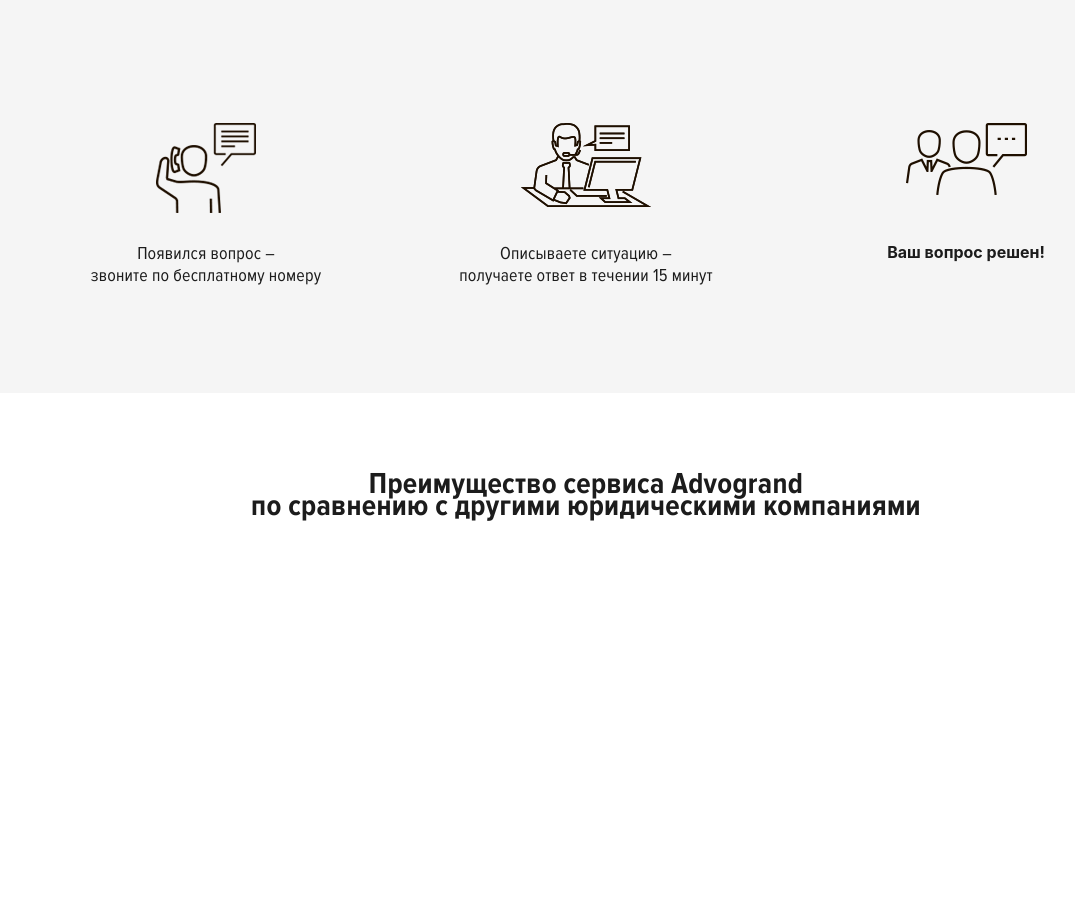
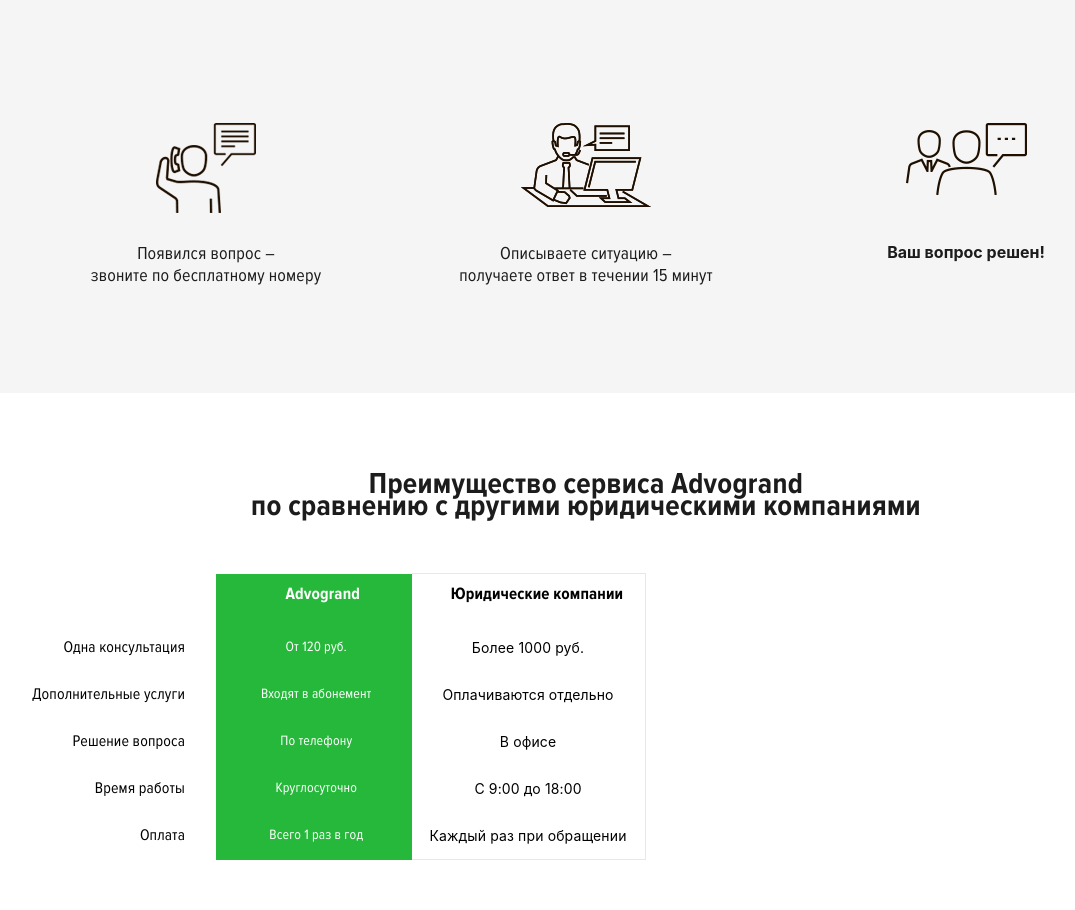
Before and after one commit to Virus2310/Advogrand-Web, a website: page index.html in a window 1280 px wide. Shown: the part 2216-3126 px from the top of the page, without its empty margins (54-1129 px from the left). Before the commit the page ends 2741 px from the top, so only its background shows below. Drawn offline with nearby package versions, Linux system fonts and the light colour scheme.

Commit message:
add advantages block

```diff
--- a/gulpfile.js
+++ b/gulpfile.js
@@ -34,7 +34,7 @@
 });
 
 gulp.task('watch', function(){
-   gulp.watch('./sass/**/*.scss', gulp.parallel('styles'));
+   gulp.watch('./sass/**/*.scss', gulp.parallel('styles'));  // Наблюдение за SASS файлами
    gulp.watch('./*.html').on('change', browserSync.reload);
 });
 
--- a/index.html
+++ b/index.html
@@ -15,7 +15,7 @@
 
     <header class="header">
         <div class="container">
-            <div class="header__top">
+            <div class="header-top">
                 <div class="row align-items-center">
                     <div class="col-md-2">
                         <div>
@@ -58,7 +58,7 @@
         <div class="header-line">
         </div>
         <div class="container">
-            <div class="header__bottom">
+            <div class="header-bottom">
                 <div class="row align-items-center">
                     <div class="col-md-3">
                         <div class="header-logo">
@@ -73,7 +73,7 @@
                         </div>
                     </div>
                     <div class="col-md-3">
-                        <div class="header__bottom-phone">
+                        <div class="header-bottom__phone">
                             <a href="tel: +74993228580">+7 499 322-85-80</a>
                         </div>
                     </div>
@@ -317,9 +317,10 @@
                     <div class="col-md-3">
                         <div class="block-counter">
                             <p>
-                                <span data-num='3' class="count-num">
-                                     3
+                                <span data-num=' > 2' class="count-num count-num--after">
+                                    > 2
                                 </span>
+                                <strong style="display: block; font-size: 22px">млн.</strong>
                                 решенных вопросов
                             </p>
                         </div>
@@ -382,20 +383,67 @@
     <section class="advantages">
         <div class="container">
             <div class="advantages-wrap">
-                <div class="row">
-                    <div class="col-md-12">
+                <div class="row text-center">
+                    <div class="col">
                         <h1 class="advantages-title">
                             Преимущество сервиса Advogrand <br>
                             по сравнению с другими юридическими компаниями
                         </h1>
                     </div>
                 </div>
+
+                <div class="row">
+                    <div class="col-md-8">
+                        <table class="table text-center mt-5 d-none d-lg-table">
+                          <tbody>
+                            <tr>
+                              <th scope="row" class="border-0"></th>
+                              <td class="table-title table-title--green text-center border-0">
+                                <h2 class="title title--white">Advogrand</h2>
+                              </td>
+                              <td class="table-title text-center border-0">
+                                <h2 class="title">Юридические компании</h2>
+                              </td>
+                            </tr>
+                            <tr>
+                              <th scope="row" class="row-title">Одна консультация
+                              <td class="table-subtitle table-title--green">От 120 руб.</td>
+                              <td class="table-title--black">Более 1000 руб.</td>
+                            </tr>
+                            <tr class="">
+                              <th scope="row" class="row-title" >Дополнительные услуги</th>
+                              <td class="table-subtitle table-title--green">Входят в абонемент</td>
+                              <td class="table-title--black">Оплачиваются отдельно</td>
+                            </tr>
+                            <tr>
+                              <th scope="row" class="row-title">Решение вопроса</th>
+                              <td class="table-subtitle table-title--green" >По телефону</td>
+                              <td class="table-title--black">В офисе</td>
+                            </tr>
+                            <tr>
+                              <th scope="row" class="row-title">Время работы</th>
+                              <td class="table-subtitle table-title--green">Круглосуточно</td>
+                              <td class="table-title--black">С 9:00 до 18:00</td>
+                            </tr>
+                            <tr>
+                              <th scope="row" class="row-title">Оплата</th>
+                              <td class="table-subtitle table-title--green">Всего 1 раз в год</td>
+                              <td class="table-title--black bot">Каждый раз при обращении</td>
+                            </tr>
+                          </tbody>
+                    </table>
+                    </div>
+                </div>
             </div>
         </div>
     </section>
 
-    <script
-  src="https://code.jquery.com/jquery-3.4.1.min.js"
+
+
+
+
+<!-- JS -->
+    <script  src="https://code.jquery.com/jquery-3.4.1.min.js"
   integrity="sha256-CSXorXvZcTkaix6Yvo6HppcZGetbYMGWSFlBw8HfCJo="
   crossorigin="anonymous"></script>
     <script src="js/main.js"></script>
--- a/package.json
+++ b/package.json
@@ -20,6 +20,7 @@
     "browser-sync": "^2.26.7",
     "gulp": "^4.0.2",
     "gulp-autoprefixer": "^7.0.0",
+    "gulp-cache": "^1.1.3",
     "gulp-clean-css": "^4.2.0",
     "gulp-cli": "^2.2.0",
     "gulp-rename": "^1.4.0",
--- a/sass/blocks/_about.scss
+++ b/sass/blocks/_about.scss
@@ -17,8 +17,6 @@
             line-height: 22px;
             letter-spacing: 0.3px;
         }
-
-
     }
 
     &-content {
@@ -29,7 +27,6 @@
             display: flex;
             justify-content: center;
             text-align: center;
-
             color: $color-white;
             @include proxima-light;
             font-size: 17px;
@@ -73,5 +70,4 @@
         opacity: 1;
         transition: 1s;
     }
-
 }
--- a/sass/blocks/_advantages.scss
+++ b/sass/blocks/_advantages.scss
@@ -4,14 +4,84 @@
 	padding-top: 80px;
 
 	&-title {
-		display: flex;
-		justify-content: center;
 		color: $other-black;
 		@include proxima-bold;
 		font-size: 30px;
-		letter-spacing: 0.3px;
 		letter-spacing: 0.3px;
 		line-height: 22px;
 		text-align: center;
 	}
 }
+
+.table {
+	margin-bottom: 50px;
+
+	&-title {
+		text-align: center;
+		&:last-child {
+			border: 1px solid #e8e8e8;
+			border-left: none;
+			border-bottom: none;
+		}
+
+		&--green {
+			background-color: #26b83a;
+			color: $color-white;
+			text-align: center;
+		}
+
+		&--black {
+			color: $color-black;
+			font-size: 14px;
+			line-height: 45px;
+			letter-spacing: 0.13px;
+			text-align: center;
+			padding-left: 18px;
+			padding-right: 18px;
+			border-right: 1px solid #e8e8e8;
+		}
+
+
+	}
+
+	&-subtitle {
+
+		@include proxima-regular;
+		font-size: 14px;
+		line-height: 45px;
+		letter-spacing: 0.13px;
+		padding-left: 45px;
+		padding-right: 40px;
+	}
+
+	.title {
+		color: $color-black;
+		@include proxima-bold;
+		font-size: 17px;
+		line-height: 40px;
+		letter-spacing: 0.14px;
+		padding-left: 18px;
+
+
+
+		&--white {
+			color:$color-white;
+			font-size: 17px;
+		}
+	}
+}
+
+.row-title {
+	display: block;
+	text-align: right;
+	margin-right: 30px;
+	color: $color-black;
+	@include proxima-regular;
+	font-size: 16px;
+	line-height: 45px;
+	letter-spacing: 0.13px;
+}
+
+.bot {
+	border-bottom: 1px solid #e8e8e8;
+}
--- a/sass/blocks/_header.scss
+++ b/sass/blocks/_header.scss
@@ -1,6 +1,6 @@
 .header {
 
-    &__top {
+    &-top {
         padding-top: 10px;
         padding-bottom: 10px;
     }
@@ -14,11 +14,11 @@
         color: $other-black;
     }
 
-    &__bottom {
+    &-bottom {
         padding-top: 20px;
         padding-bottom: 20px;
 
-        &-phone {
+        &__phone {
             a {
                 text-align: right;
                 display: block;
--- a/sass/blocks/_service.scss
+++ b/sass/blocks/_service.scss
@@ -2,7 +2,6 @@
 .service {
 	background-color: #f5f5f5;
 	padding-top: 80px;
-	// padding-bottom: 50px;
 	min-height: 500px;
 
 	&-wrap {
@@ -23,14 +22,9 @@
 		text-align: center;
 		padding-top: 45px;
 
-
-		&__img {
-
-		}
-
 		&__text {
 			padding-top: 30px;
-			color: #1c1c1c;
+			color: $other-black;
 			@include proxima-light;
 			font-size: 18px;
 			line-height: 22px;
@@ -38,7 +32,7 @@
 
 			&--bottom {
 				padding-top: 36px;
-				color: #1c1c1c;
+				color: $other-black;
 				@include proxima-light;
 				font-size: 18px;
 				line-height: 22px;
```
Also changed, not shown: css/styles.min.css, 1 other file.
